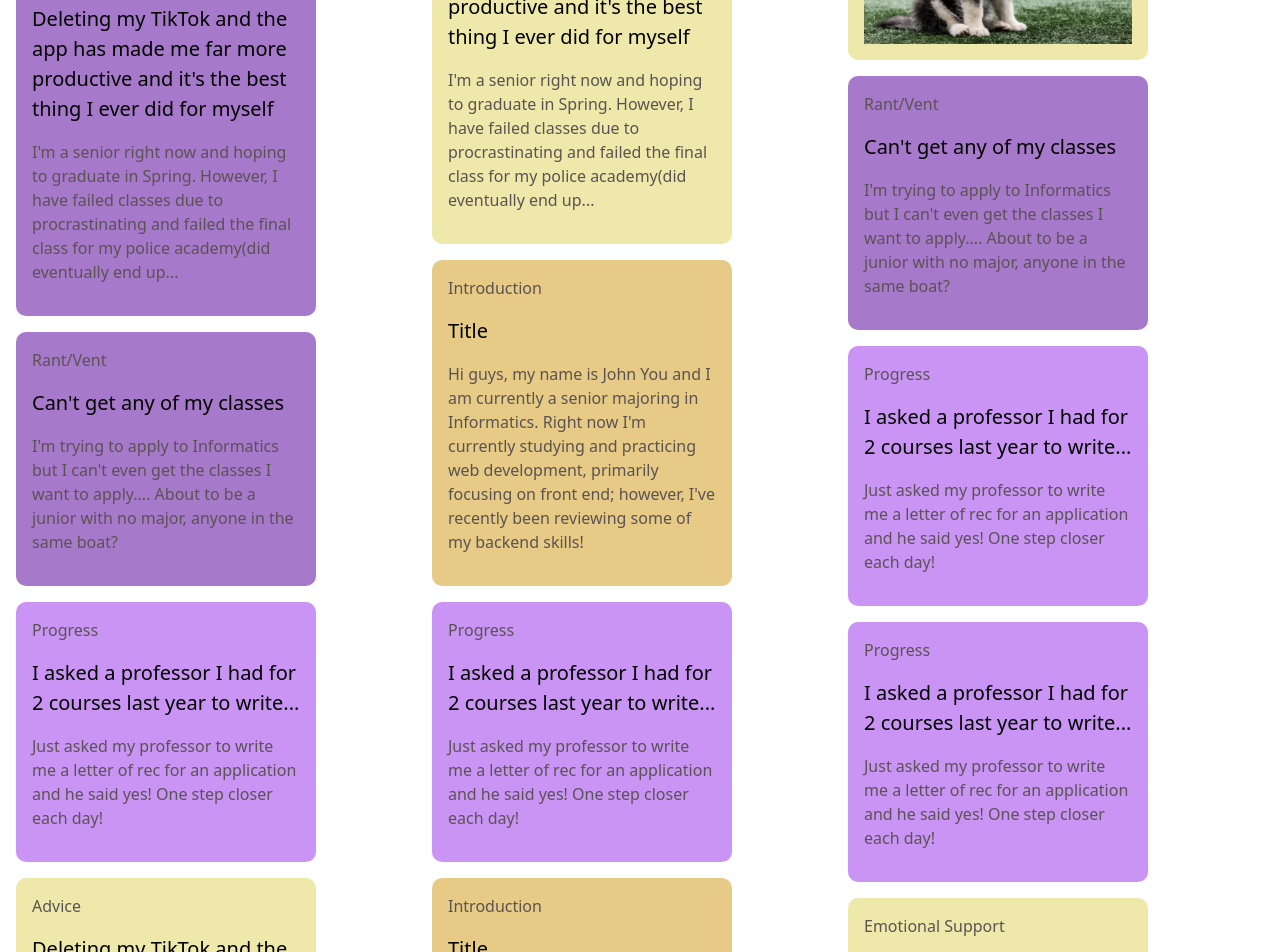
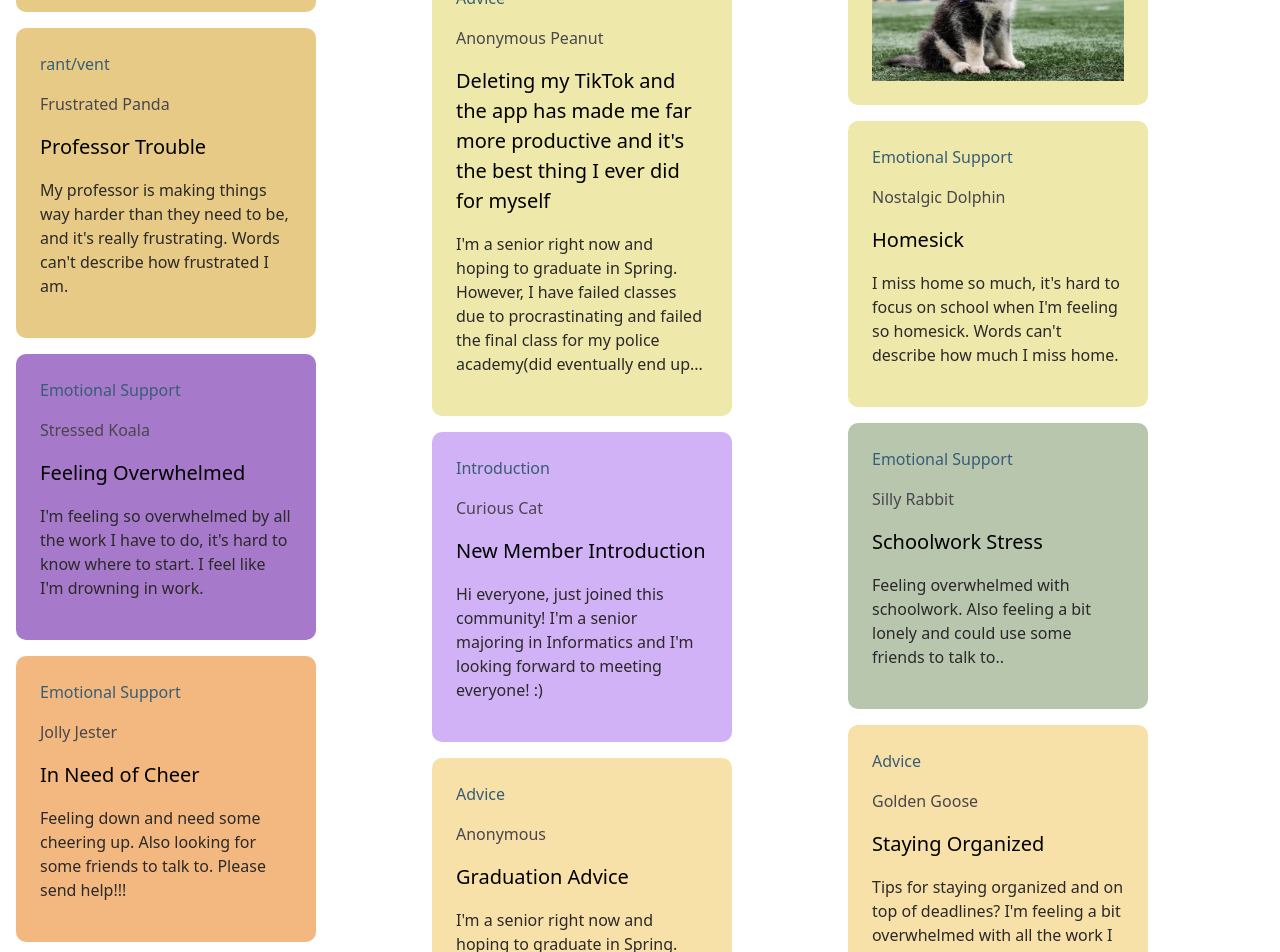
Before and after one commit to JohnYou1234/capstone-teamU, a React (Create React App) app in the folder howler/: page / in a window 1280 px wide. Shown: the part 540-1492 px from the top of the page. Built offline with nearby package versions, Linux system fonts and the light colour scheme.

Commit message:
header frontend changes

```diff
--- a/howler/src/components/create/Create.js
+++ b/howler/src/components/create/Create.js
@@ -3,11 +3,9 @@ import './create.css';
 
 function CreatePost() {
   const [tab, setTab] = useState('text');
-
   const handleTabChange = (tab) => {
     setTab(tab);
   };
-
   const renderTabContent = () => {
     switch (tab) {
       case 'text':
@@ -16,7 +14,7 @@ function CreatePost() {
         );
       case 'image':
         return (
-          <input type="text" className="create-post-input" placeholder="Image URL" />
+          <input type="text" className="create-post-input" placeholder="IMGUR LINK" />
         );
       case 'link':
         return (
@@ -31,6 +29,10 @@ function CreatePost() {
     }
   };
 
+  const [category, setCategory] = useState('Select a category');
+  const handleCategoryChange = (event) => {
+    setCategory(event.target.value);
+  };
   return (
     <div className="create-post-container">
       <h2 className="create-post-title">Create a Post</h2>
@@ -64,6 +66,18 @@ function CreatePost() {
       </div>
 
       {renderTabContent()}
+      <div>
+        <select className="create-post-input" value={category} onChange={handleCategoryChange}>
+          <option disabled>Select a category</option>
+          <option value="advice">Advice</option>
+          <option value="emotionalSupport">Emotional Support</option>
+          <option value="introduction">Introduction</option>
+          <option value="rantVent">Rant/Vent</option>
+          <option value="selfImprovement">Self Improvement</option>
+
+        </select>
+      </div>
+      <input type="text" className="authorInput" placeholder="Author" />
 
       <button className="create-post-button">Submit</button>
     </div>
--- a/howler/src/components/header/BoardList.js
+++ b/howler/src/components/header/BoardList.js
@@ -2,6 +2,7 @@ import { useState } from 'react';
 import { Offcanvas } from 'react-bootstrap';
 import { FiPlus } from 'react-icons/fi';
 import CreateBoard from './CreateBoard';
+import './BoardList.css';
 function BoardList(props) {
   const showList = props.showList;
   const handleClose = () => props.handleClose();
@@ -21,6 +22,8 @@ function BoardList(props) {
             <span><FiPlus /></span>
             <span>Create Board</span>
         </div>
+        {/* filter bar */}
+        <input type={'text'} placeholder={'Filter Boards'} className={'boardFilterBar'}/>
           <nav className='boardList'>
             <p>General</p>
             <p>Boxers</p>
--- a/howler/src/components/header/CreateBoard.js
+++ b/howler/src/components/header/CreateBoard.js
@@ -1,5 +1,5 @@
 import { Modal, Button, Form } from 'react-bootstrap';
-
+import './BoardList.css';
 function CreateBoard(props) {
     const handleClose = props.handleClose;
     const show = props.show;
--- a/howler/src/components/posts/Post.js
+++ b/howler/src/components/posts/Post.js
@@ -8,9 +8,10 @@ function Post (props) {
                 backgroundColor: `${bcolor}`
             }}>
             <p className='category'>{data.category}</p>
+            <p className='author'>{data.author}</p>
             <p className='title'>{data.title}</p>
-            <p>
-                {data.text}
+            <p className='content'>
+                {data.content}
             </p>
             {data.image ?  <img src={data.image} className="prev-img" /> : <p></p>}
         </div>
--- a/howler/src/components/posts/post.css
+++ b/howler/src/components/posts/post.css
@@ -2,13 +2,10 @@
     padding: 1rem 1rem 1rem 1rem;
 }
 
-.post p {
-    color: rgb(90, 83, 83);
-}
 .post {
     height: fit-content;
     width: 300px;
-    padding: 1rem 1rem 1rem 1rem;
+    padding: 1.5em;
     margin-right: 1rem;
     margin-top: 1rem;
     border-radius: 10px;
@@ -20,10 +17,19 @@
 .post:hover {
     box-shadow: 0 0 11px rgba(33,33,33,.2);
   }
-.category {
-    color: rgb(183, 66, 238);
+
+.content {
+    color: rgb(43, 41, 41);
 }
 
+.author {
+    color:rgb(73, 70, 77)
+}
+
+/* like author color */
+.category {
+    color: rgb(56, 93, 117);
+}
 .title {
     color: black !important;
     font-size: 20px;
--- a/howler/src/data/post_data.js
+++ b/howler/src/data/post_data.js
@@ -3,153 +3,148 @@ export const postData = [
         'category': "Introduction",
         "title": "Title",
         "author": "Frusturated Muffin",
-        "text": `Hi guys, my name is John You and I am currently a senior majoring in Informatics.
+        "content": `Hi guys, my name is John You and I am currently a senior majoring in Informatics.
         Right now I'm currently studying and practicing web development, primarily focusing on front end;
         however, I've recently been reviewing some of my backend skills!`,
-        "bg": '#E6CA85'
+        "bg": '#E6CA85',
+        "date": "2023-03-02"
     },
     {
         'category': "Rant/Vent",
         "title": "Can't get any of my classes",
         "author": "Anonymous Rabbit",
-        "text": `I'm trying to apply to Informatics but I can't even get the classes I want to apply....
+        "content": `I'm trying to apply to Informatics but I can't even get the classes I want to apply....
         About to be a junior with no major, anyone in the same boat?`,
-        "bg": '#A679CA'
+        "bg": '#A679CA',
+        "date": "2023-03-02"
     },
     {
         'category': "Emotional Support",
         "title": "Kind of worried I'm not stressed",
         "author": "Anonymous Peanut",
         "image": "./img/dubs1.webp",
-        "text": `So I think stress can be healthy in some amounts because it’s a good indicator you actually care about succeeding in whatever you’re doing...`,
+        "content": `So I think stress can be healthy in some amounts because it’s a good indicator you actually care about succeeding in whatever you’re doing...`,
+        "date": "2023-03-04",
         "bg": '#EEE8AB'
     },
     {
         'category': "Advice",
         "title": "Deleting my TikTok and the app has made me far more productive and it's the best thing I ever did for myself",
         "author": "Anonymous Peanut",
-        "text": `I'm a senior right now and hoping to graduate in Spring.
+        "content": `I'm a senior right now and hoping to graduate in Spring.
         However, I have failed classes due to procrastinating and failed the final class for my police academy(did eventually end up...`,
         "bg": '#EEE8AB'
     },
     {
-        'category': "Advice",
-        "title": "Deleting my TikTok and the app has made me far more productive and it's the best thing I ever did for myself",
-        "author": "Anonymous Peanut",
-        "text": `I'm a senior right now and hoping to graduate in Spring.
-        However, I have failed classes due to procrastinating and failed the final class for my police academy(did eventually end up...`,
-        "bg": '#A679CA'
+        "title": "Professor Trouble",
+        "author": "Frustrated Panda",
+        "date": "2023-03-02",
+        "category": "rant/vent",
+        "bg": "#E6CA85",
+        "content": "My professor is making things way harder than they need to be, and it's really frustrating. Words can't describe how frustrated I am. "
       },
       {
-        'category': "Rant/Vent",
-        "title": "Can't get any of my classes",
-        "author": "Anonymous Rabbit",
-        "text": `I'm trying to apply to Informatics but I can't even get the classes I want to apply....
-        About to be a junior with no major, anyone in the same boat?`,
-        "bg": '#A679CA'
+        "title": "Homesick",
+        "author": "Nostalgic Dolphin",
+        "date": "2023-03-02",
+        "category": "Emotional Support",
+        "bg": "#EEE8AB",
+        "content": "I miss home so much, it's hard to focus on school when I'm feeling so homesick. Words can't describe how much I miss home."
       },
       {
-        'category': "Introduction",
-        "title": "Title",
-        "author": "Frusturated Muffin",
-        "text": `Hi guys, my name is John You and I am currently a senior majoring in Informatics.
-        Right now I'm currently studying and practicing web development, primarily focusing on front end;
-        however, I've recently been reviewing some of my backend skills!`,
-        "bg": '#E6CA85'
+        "title": "Feeling Overwhelmed",
+        "author": "Stressed Koala",
+        "date": "2023-03-02",
+        "category": "Emotional Support",
+        "bg": "#A679CA",
+        "content": "I'm feeling so overwhelmed by all the work I have to do, it's hard to know where to start. I feel like I'm drowning in work."
       },
       {
-        'category': "Rant/Vent",
-        "title": "Can't get any of my classes",
-        "author": "Anonymous Rabbit",
-        "text": `I'm trying to apply to Informatics but I can't even get the classes I want to apply....
-        About to be a junior with no major, anyone in the same boat?`,
-        "bg": '#A679CA'
+        "author": "Silly Rabbit",
+        "category": "Emotional Support",
+        "content": "Feeling overwhelmed with schoolwork. Also feeling a bit lonely and could use some friends to talk to..",
+        "date": "2023-03-02",
+        "bg": "#B9C6AE",
+        "title": "Schoolwork Stress"
       },
       {
-        'category': "Progress",
-        "title": "I asked a professor I had for 2 courses last year to write... ",
-        "author": "Anonymous Rabbit",
-        "text": `Just asked my professor to write me a letter of rec for an application and he said yes! One step closer
-        each day!`,
-        "bg": 'rgba(193, 132, 243, 0.863)'
+        "author": "Curious Cat",
+        "category": "Introduction",
+        "content": "Hi everyone, just joined this community! I'm a senior majoring in Informatics and I'm looking forward to meeting everyone! :)",
+        "date": "2023-03-03",
+        "bg": "#D1B2F7",
+        "title": "New Member Introduction"
       },
       {
-        'category': "Progress",
-        "title": "I asked a professor I had for 2 courses last year to write... ",
-        "author": "Anonymous Rabbit",
-        "text": `Just asked my professor to write me a letter of rec for an application and he said yes! One step closer
-        each day!`,
-        "bg": 'rgba(193, 132, 243, 0.863)'
-    },    {
-        'category': "Progress",
-        "title": "I asked a professor I had for 2 courses last year to write... ",
-        "author": "Anonymous Rabbit",
-        "text": `Just asked my professor to write me a letter of rec for an application and he said yes! One step closer
-        each day!`,
-        "bg": 'rgba(193, 132, 243, 0.863)'
-    },    {
-        'category': "Progress",
-        "title": "I asked a professor I had for 2 courses last year to write... ",
-        "author": "Anonymous Rabbit",
-        "text": `Just asked my professor to write me a letter of rec for an application and he said yes! One step closer
-        each day!`,
-        "bg": 'rgba(193, 132, 243, 0.863)'
+        "author": "Jolly Jester",
+        "category": "Emotional Support",
+        "content": "Feeling down and need some cheering up. Also looking for some friends to talk to. Please send help!!!" ,
+        "date": "2023-03-04",
+        "bg": "#F2B880",
+        "title": "In Need of Cheer"
       },
       {
-        'category': "Advice",
-        "title": "Deleting my TikTok and the app has made me far more productive and it's the best thing I ever did for myself",
-        "author": "Anonymous Peanut",
-        "text": `I'm a senior right now and hoping to graduate in Spring.
-        However, I have failed classes due to procrastinating and failed the final class for my police academy(did eventually end up...`,
-        "bg": '#EEE8AB'
+        "author": "Golden Goose",
+        "category": "Advice",
+        "content": "Tips for staying organized and on top of deadlines? I'm feeling a bit overwhelmed with all the work I have to do. Any advice would be appreciated! :)",
+        "date": "2023-03-05",
+        "bg": "#F8E0A9",
+        "title": "Staying Organized"
+      }
+      ,{
+        "author": "Anonymous",
+        "category": "Advice",
+        "content": "I'm a senior right now and hoping to graduate in Spring. However, I have failed classes due to procrastinating and failed the final class for my police academy(did eventually end up passing the test). I'm worried that I won't be able to graduate on time. Any advice on how to stay on track and graduate on time?",
+        "date": "2023-03-05",
+        "bg": "#F8E0A9",
+        "title": "Graduation Advice"
         },
         {
-        'category': "Introduction",
-        "title": "Title",
-        "author": "Frusturated Muffin",
-        "text": `Hi guys, my name is John You and I am currently a senior majoring in Informatics.
-        Right now I'm currently studying and practicing web development, primarily focusing on front end;
-        however, I've recently been reviewing some of my backend skills!`,
-        "bg": '#E6CA85'
+        "author": "Anonymous",
+        "category": "Advice",
+        "content": "I'm a senior right now and hoping to graduate in Spring. However, I have failed classes due to procrastinating and failed the final class for my police academy(did eventually end up passing the test). I'm worried that I won't be able to graduate on time. Any advice on how to stay on track and graduate on time?",
+        "date": "2023-03-05",
+        "bg": "#F8E0A9",
+        "title": "Graduation Advice"
         },
         {
-        'category': "Emotional Support",
-        "title": "Kind of worried I'm not stressed",
-        "author": "Anonymous Peanut",
-        "image": "./img/dubs1.webp",
-        "text": `So I think stress can be healthy in some amounts because it’s a good indicator you actually care about succeeding in whatever you’re doing...`,
-        "bg": '#EEE8AB'
+        "author": "Anonymous",
+        "category": "Advice",
+        "content": "I'm a senior right now and hoping to graduate in Spring. However, I have failed classes due to procrastinating and failed the final class for my police academy(did eventually end up passing the test). I'm worried that I won't be able to graduate on time. Any advice on how to stay on track and graduate on time?",
+        "date": "2023-03-05",
+        "bg": "#F8E0A9",
+        "title": "Graduation Advice"
         },
         {
-        'category': "Emotional Support",
-        "title": "Kind of worried I'm not stressed",
-        "author": "Anonymous Peanut",
-        "image": "./img/dubs1.webp",
-        "text": `So I think stress can be healthy in some amounts because it’s a good indicator you actually care about succeeding in whatever you’re doing...`,
-        "bg": '#EEE8AB'
+        "author": "Anonymous",
+        "category": "Advice",
+        "content": "I'm a senior right now and hoping to graduate in Spring. However, I have failed classes due to procrastinating and failed the final class for my police academy(did eventually end up passing the test). I'm worried that I won't be able to graduate on time. Any advice on how to stay on track and graduate on time?",
+        "date": "2023-03-05",
+        "bg": "#F8E0A9",
+        "title": "Graduation Advice"
         },
         {
-        'category': "Emotional Support",
-        "title": "Kind of worried I'm not stressed",
-        "author": "Anonymous Peanut",
-        "image": "./img/dubs1.webp",
-        "text": `So I think stress can be healthy in some amounts because it’s a good indicator you actually care about succeeding in whatever you’re doing...`,
-        "bg": '#EEE8AB'
+            "title": "The Power of Positive Thinking",
+            "author": "Norman Vincent Peale",
+            "category": "Self-Improvement",
+            "content": "Believe in yourself! Have faith in your abilities! Without a humble but reasonable confidence in your own powers you cannot be successful or happy.",
+            "bg": "#f7e6d8",
+            "date": "2022-04-01"
         },
         {
-        'category': "Emotional Support",
-        "title": "Kind of worried I'm not stressed",
-        "author": "Anonymous Peanut",
-        "image": "./img/dubs1.webp",
-        "text": `So I think stress can be healthy in some amounts because it’s a good indicator you actually care about succeeding in whatever you’re doing...`,
-        "bg": '#EEE8AB'
+            "title": "The 7 Habits of Highly Effective People",
+            "author": "Stephen Covey",
+            "category": "Self-Improvement",
+            "content": "Begin with the end in mind.",
+            "bg": "#f5d0c5",
+            "date": "2022-04-02"
         },
         {
-        'category': "Advice",
-        "title": "Deleting my TikTok and the app has made me far more productive and it's the best thing I ever did for myself",
-        "author": "Anonymous Peanut",
-        "text": `I'm a senior right now and hoping to graduate in Spring.
-        However, I have failed classes due to procrastinating and failed the final class for my police academy(did eventually end up...`,
-        "bg": '#EEE8AB'
+            "title": "The Hitchhiker's Guide to the Galaxy",
+            "author": "Douglas Adams",
+            "category": "Science Fiction",
+            "content": "Don't Panic.",
+            "bg": "#d9e6f2",
+            "date": "2022-04-03"
         }
   ];
--- a/package.json
+++ b/package.json
@@ -21,6 +21,7 @@
   "homepage": "https://github.com/JohnYou1234/capstone-teamU#readme",
   "dependencies": {
     "express": "^4.18.2",
+    "mongoose": "^6.10.0",
     "nodemon": "^2.0.20"
   }
 }
```
Also changed, not shown: howler/src/components/create/create.css (+45 -19 lines), howler/src/components/header/BoardList.css (added, +29 -0 lines), howler/src/components/header/header.css (+0 -29 lines), 2 other files (tests, documents, lock files or other folders). Lines whose indentation alone changed are shown as unchanged.
